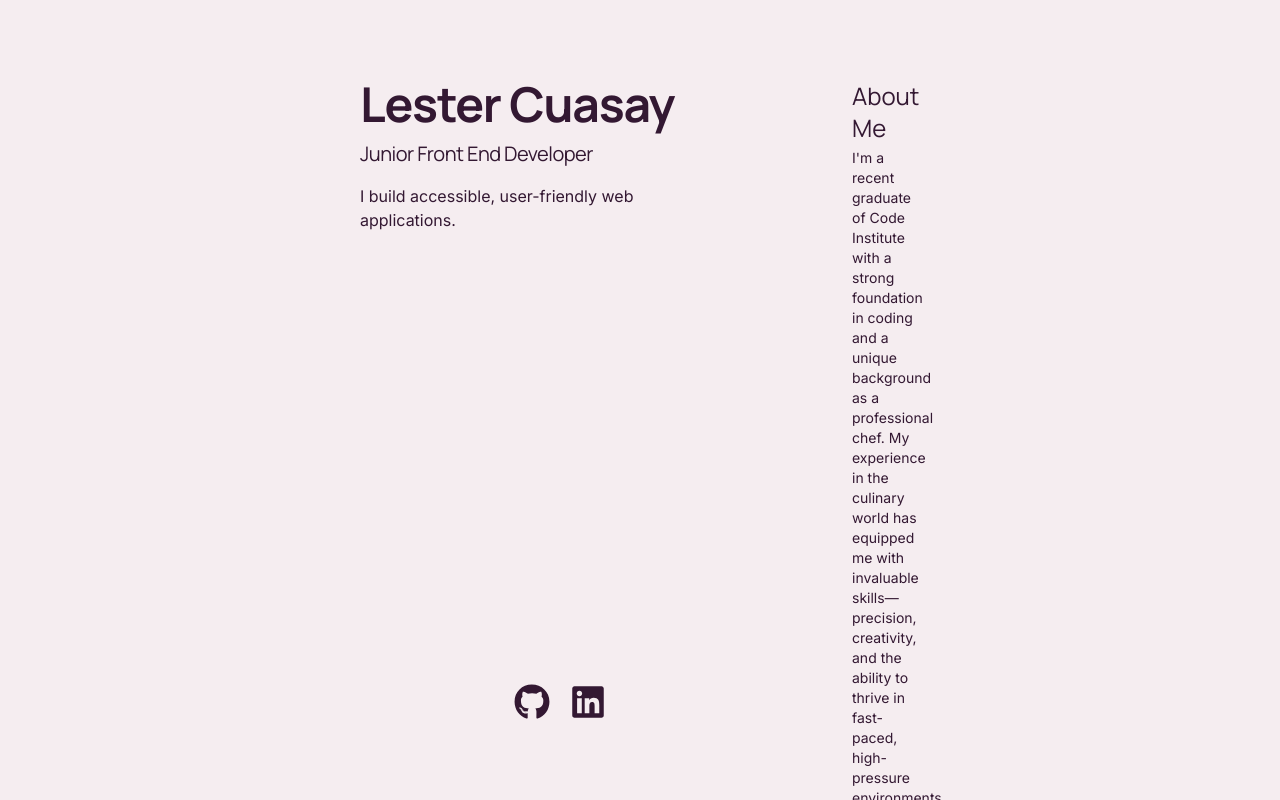
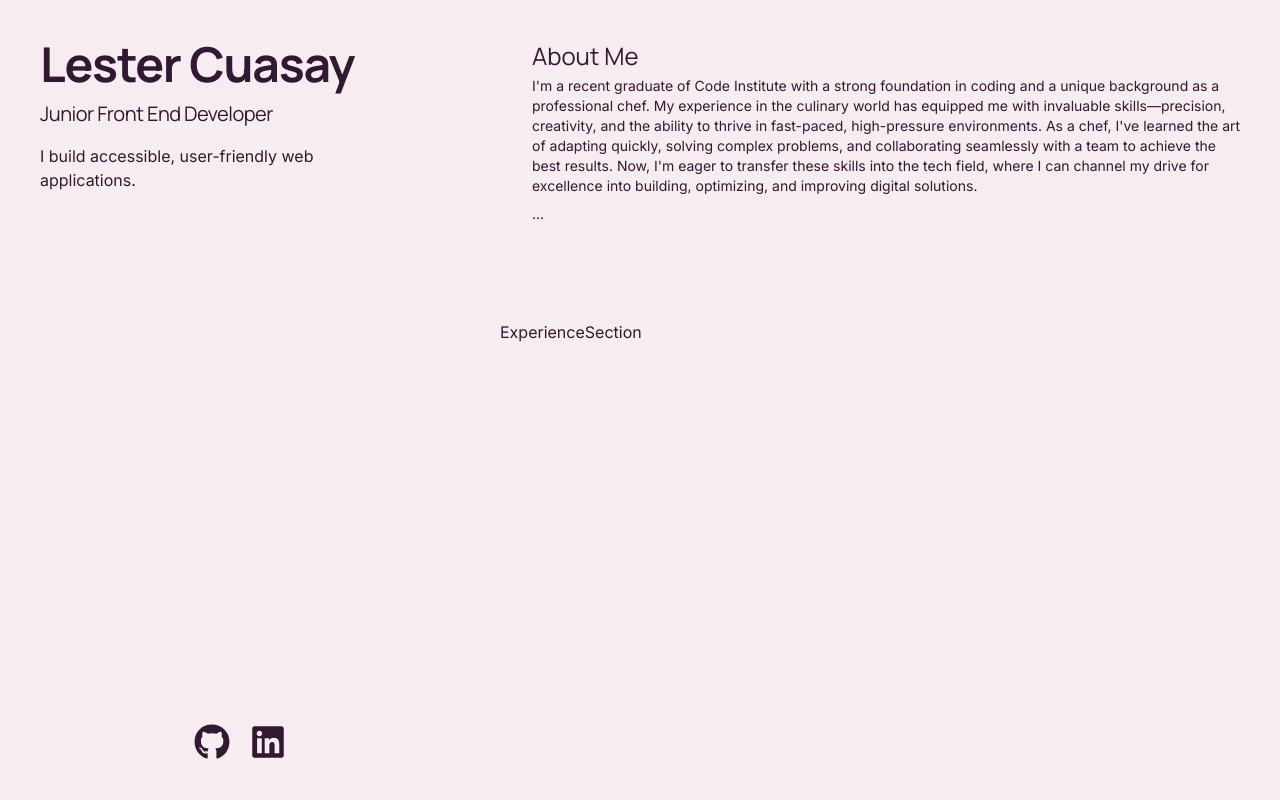
Before and after one commit to LesterCuasay/Portfolio-Next.js, a Next.js app: page / in a window 1280 px wide. Built offline with nearby package versions, Linux system fonts and the light colour scheme.

Commit message:
feat - created experience data json

```diff
--- a/src/app/components/AboutSection.js
+++ b/src/app/components/AboutSection.js
@@ -9,7 +9,7 @@
   };
 
   return (
-    <section>
+    <section id="about">
       <div>
         <h2 className="text-2xl mb-1">
           About <span className="text-second-text-color">Me</span>
--- /dev/null
+++ b/src/app/data/experience.js
@@ -0,0 +1,17 @@
+export const experience = [
+  {
+    role: "Frontend Developer",
+    company: "TechCorp",
+    period: "2022 - Present",
+    description:
+      "Working on UI development using React, Next.js, and Tailwind.",
+    technologies: ["Next.js", "React", "TailwindCSS", "TypeScript"],
+  },
+  {
+    role: "Web Developer Intern",
+    company: "DevStudio",
+    period: "2021 - 2022",
+    description: "Built landing pages and handled client revisions.",
+    technologies: ["HTML", "CSS", "JavaScript"],
+  },
+];
--- a/src/app/globals.css
+++ b/src/app/globals.css
@@ -31,8 +31,8 @@
 }
 
 section {
-  min-height: 100vh;
-  padding: 5rem 2rem;
+  /* min-height: 100vh; */
+  padding: 2.5rem 2rem;
 }
 
 h1 {
--- a/src/app/layout.js
+++ b/src/app/layout.js
@@ -22,13 +22,11 @@
 export default function RootLayout({ children }) {
   return (
     <html lang="en" className={`${manrope.variable} ${inter.variable}`}>
-      <body className="flex flex-col lg:flex-row lg:px-20 xl:px-80 h-dvh">
-        <div className="lg:w-[500px] py-10 px-5 lg:py-20 lg:px-10">
+      <body className="flex flex-col lg:flex-row max-w-7xl mx-auto h-dvh">
+        <div className="lg:w-[500px] py-10 px-5 lg:p-10">
           <Sidebar />
         </div>
-        <main className="lg:flex-1 lg:overflow-y-auto">
-          {children}
-        </main>
+        <main className="lg:flex-1 lg:overflow-y-auto">{children}</main>
       </body>
     </html>
   );
```
